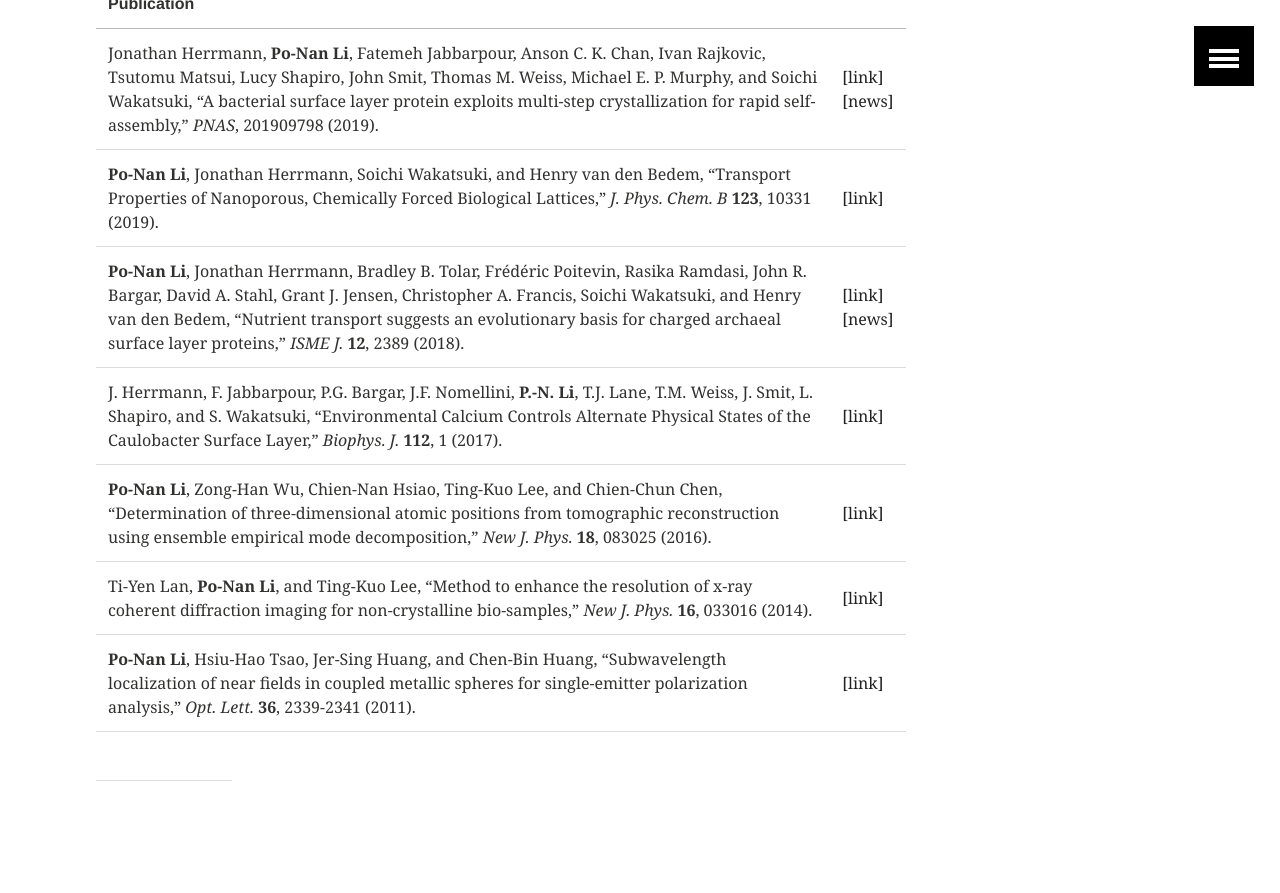
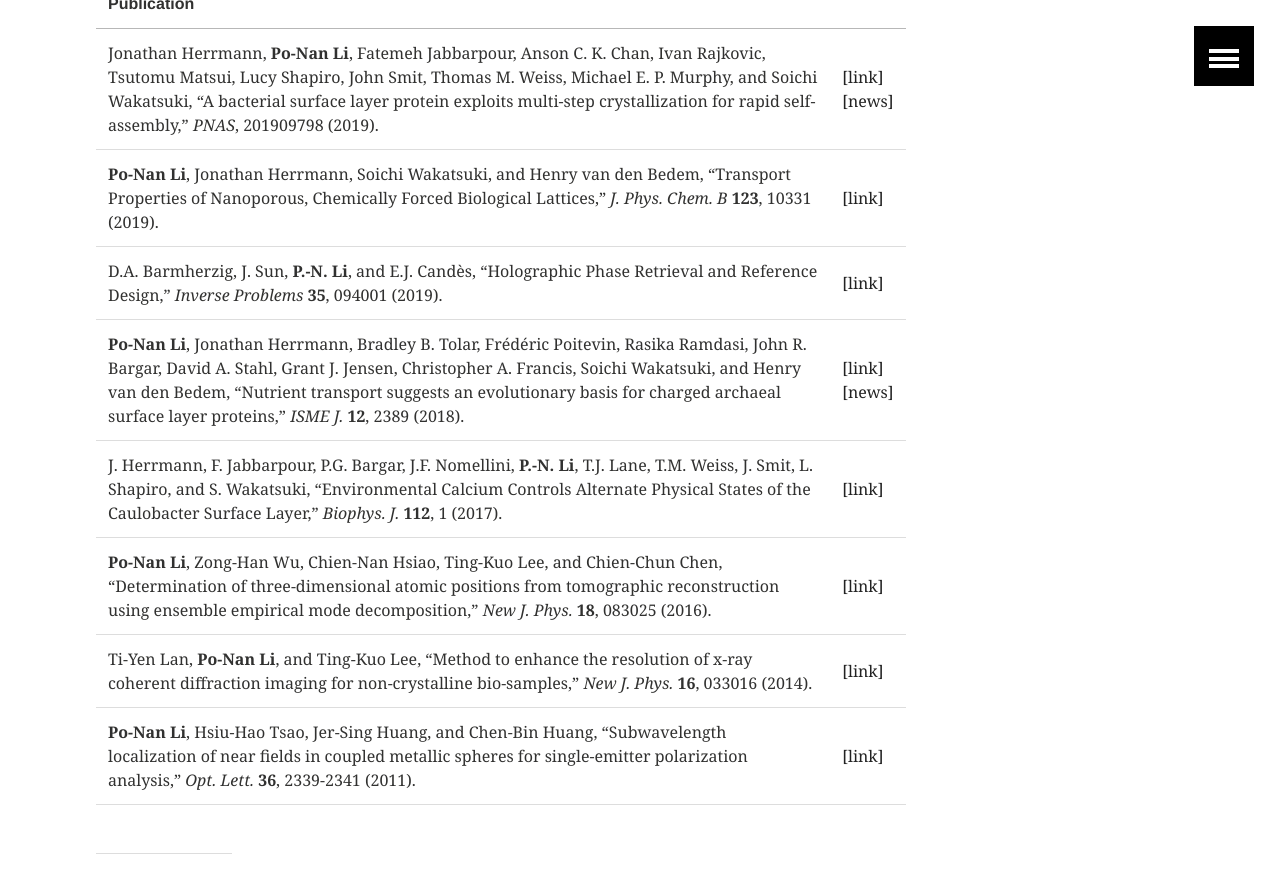
Before and after one commit to leeneil/leeneil.github.io.new, a Jekyll site: the page built from cv.md, in a window 1280 px wide and 900 px high, scrolled down 2151 px. Shown: the top 893 px of the window. Built offline with Jekyll 4.4.1, drawn with Linux system fonts in a browser that asks for light colours.

Commit message:
update publication

```diff
--- a/cv.md
+++ b/cv.md
@@ -184,6 +184,12 @@ image:
       </td>
     </tr>
     <tr>
+      <td>D.A. Barmherzig, J. Sun, <strong>P.-N. Li</strong>, and E.J. Candès, “Holographic Phase Retrieval and Reference Design,” <em>Inverse Problems</em> <strong>35</strong>, 094001 (2019).
+      </td>
+      <td><a href="https://iopscience.iop.org/article/10.1088/1361-6420/ab23d1/meta" target="_blank">[link]</a>
+      </td>
+    </tr>
+    <tr>
       <td><strong>Po-Nan Li</strong>, Jonathan Herrmann, Bradley B. Tolar, Frédéric Poitevin, Rasika Ramdasi, John R. Bargar, David A. Stahl, Grant J. Jensen, Christopher A. Francis, Soichi Wakatsuki, and Henry van den Bedem, “Nutrient transport suggests an evolutionary basis for charged archaeal surface layer proteins,” <em>ISME J.</em> <strong>12</strong>, 2389 (2018).
       </td>
       <td><a href="https://www.nature.com/articles/s41396-018-0191-0" target="_blank">[link]</a>
```
